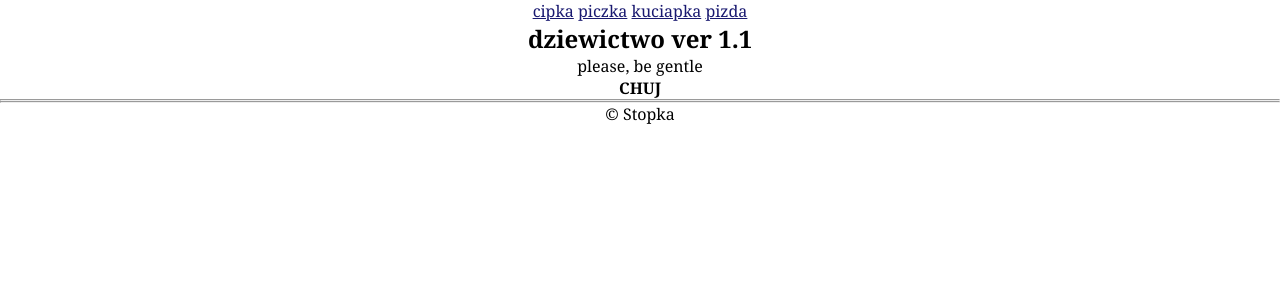
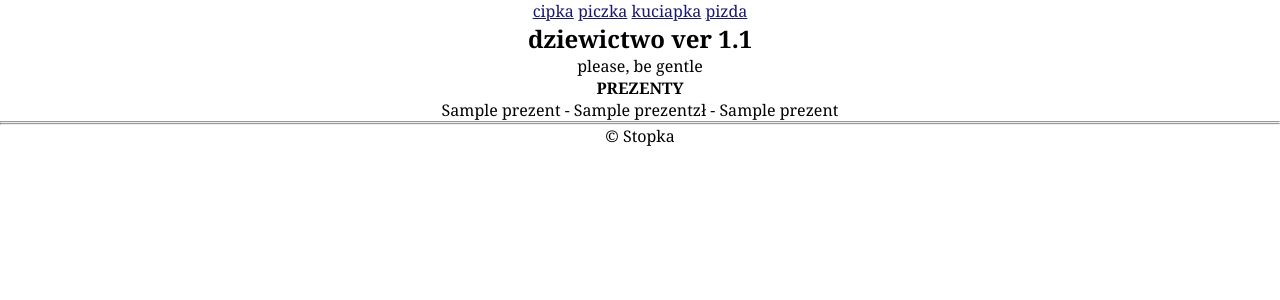
Before and after one commit to ewenement/prezenty, a Python web app: template Templates/ewas_gift_list.html in a window 1280 px wide. Shown: the top 300 px of the page. Run offline with Jinja, Linux system fonts and the light colour scheme; the template is opened without the code that fills it: most values are stand-ins (such as "Sample title", 1, 10 or a date in 2020).

Commit message:
pracadomowa2
Conflicts:
	Templates/ewas_gift_list.html

```diff
--- a/Templates/ewas_gift_list.html
+++ b/Templates/ewas_gift_list.html
@@ -2,6 +2,14 @@
 
 {% block body %}
 
-<h4>CHUJ</h4>
+	<h4>PREZENTY</h4>
+
+	<ul>
+		{% for prezent in gifts %}
+			<li>
+				{{ prezent[1] }} - {{ prezent[2] }}zł - {{ prezent[3] }}
+			</li>
+		{% endfor %}
+	</ul>
 
 {% endblock %}
```
